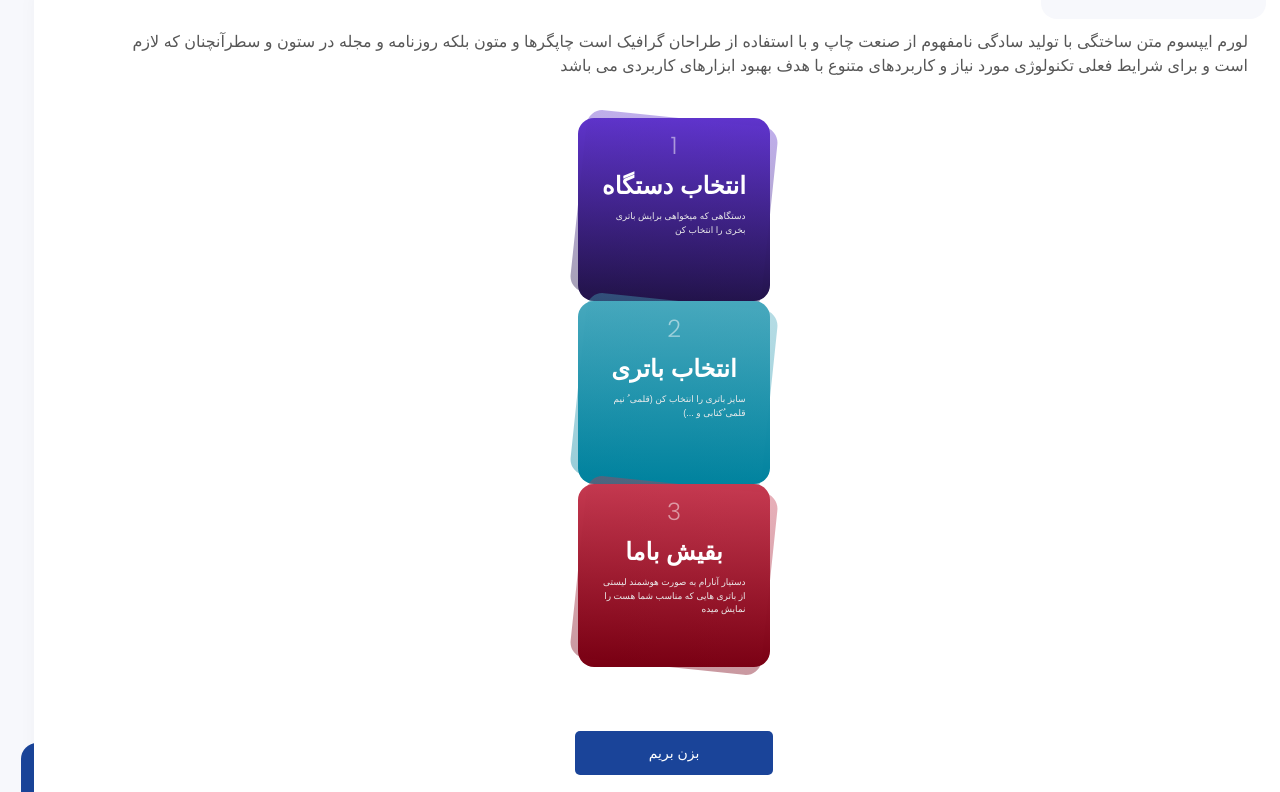
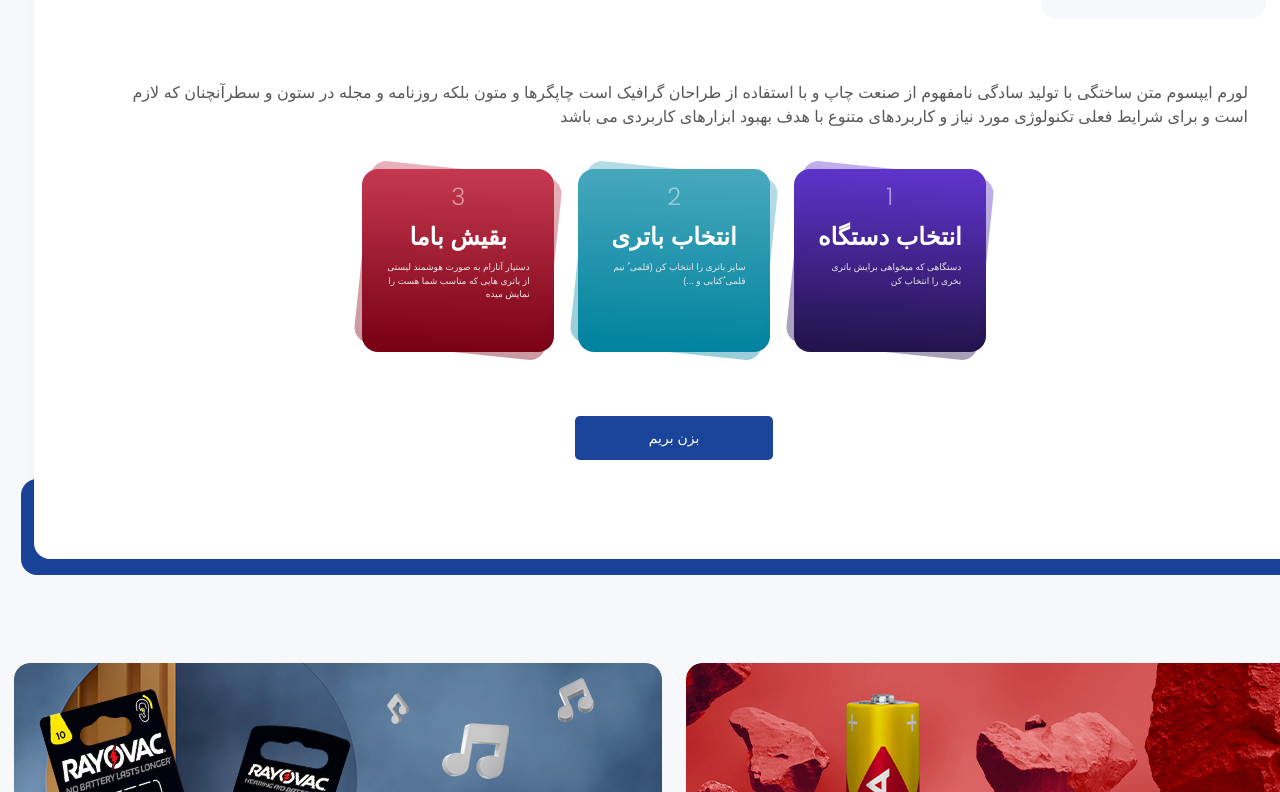
Before and after one commit to mahyarErshad/anaram-react, a React (Create React App) app: page / in a window 1280 px wide. Shown: the part 1848-2640 px from the top of the page. Built offline with nearby package versions, Linux system fonts and the light colour scheme; a web font is replaced by a local one.

Commit message:
ClassName can be passed to the AssistantHelperBox as props

```diff
--- a/src/Pages/MainPage/AnaramAssistant/AnaramAssistantContainer/AnaramAssistant.jsx
+++ b/src/Pages/MainPage/AnaramAssistant/AnaramAssistantContainer/AnaramAssistant.jsx
@@ -10,7 +10,7 @@ function AnaramAssistant() {
         دستیار <strong className="text-primary6">آنارام</strong>
       </h2>
       <p className="max-w-[71.75rem] text-base text-NeutralN300">لورم ایپسوم متن ساختگی با تولید سادگی نامفهوم از صنعت چاپ و با استفاده از طراحان گرافیک است چاپگرها و متون بلکه روزنامه و مجله در ستون و سطرآنچنان که لازم است و برای شرایط فعلی تکنولوژی مورد نیاز و کاربردهای متنوع با هدف بهبود ابزارهای کاربردی می باشد</p>
-      <div className=" mt-[2.5rem]">
+      <div className="grid lg:grid-cols-3 max-lg:grid-cols-2 max-lg:grid-rows-2 gap-6 mt-[2.5rem]">
         <AssistantHelperBox number="1" title="انتخاب دستگاه" description="دستگاهی که میخواهی برایش باتری بخری را انتخاب کن" gradientFrom="from-[#5F34CC]" gradientTo="to-[#22134A]" />
         <AssistantHelperBox number="2" title="انتخاب باتری" description="سایز باتری را انتخاب کن (قلمی ُ نیم قلمی ُ‌کتابی و ...)" gradientFrom="from-[#47A8BD]" gradientTo="to-[#00829E]" />
         <AssistantHelperBox number="3" title="بقیش باما" description="دستیار آنارام به صورت هوشمند لیستی از باتری هایی که مناسب شما هست را نمایش میده" gradientFrom="from-[#C53950]" gradientTo="to-[#790013]" />
--- a/src/Pages/MainPage/AnaramAssistant/AssistantHelperBox/AssistantHelperBox.jsx
+++ b/src/Pages/MainPage/AnaramAssistant/AssistantHelperBox/AssistantHelperBox.jsx
@@ -3,7 +3,7 @@ import styles from "../styles/style.module.css";
 
 function AssistantHelperBox(props) {
   return (
-    <div className={`bg-gradient-to-b ${props.gradientFrom} ${props.gradientTo} after:bg-gradient-to-b rounded-2xl py-3 px-6 z-10 flex justify-start items-center flex-col gap-2 min-h-[11.4375rem] relative ${styles["background-shape"]}`}>
+    <div className={`bg-gradient-to-b ${props.className} ${props.gradientFrom} ${props.gradientTo} after:bg-gradient-to-b rounded-2xl py-3 px-6 z-10 flex justify-start items-center flex-col gap-2 min-h-[11.4375rem] relative ${styles["background-shape"]}`}>
       <span className="poppins text-2xl font-light text-white opacity-50">{props.number}</span>
       <span className="text-2xl font-semibold text-white ">{props.title}</span>
       <p className="text-[9px] text-NeutralN30 max-w-[8.9375rem]">{props.description}</p>
```
